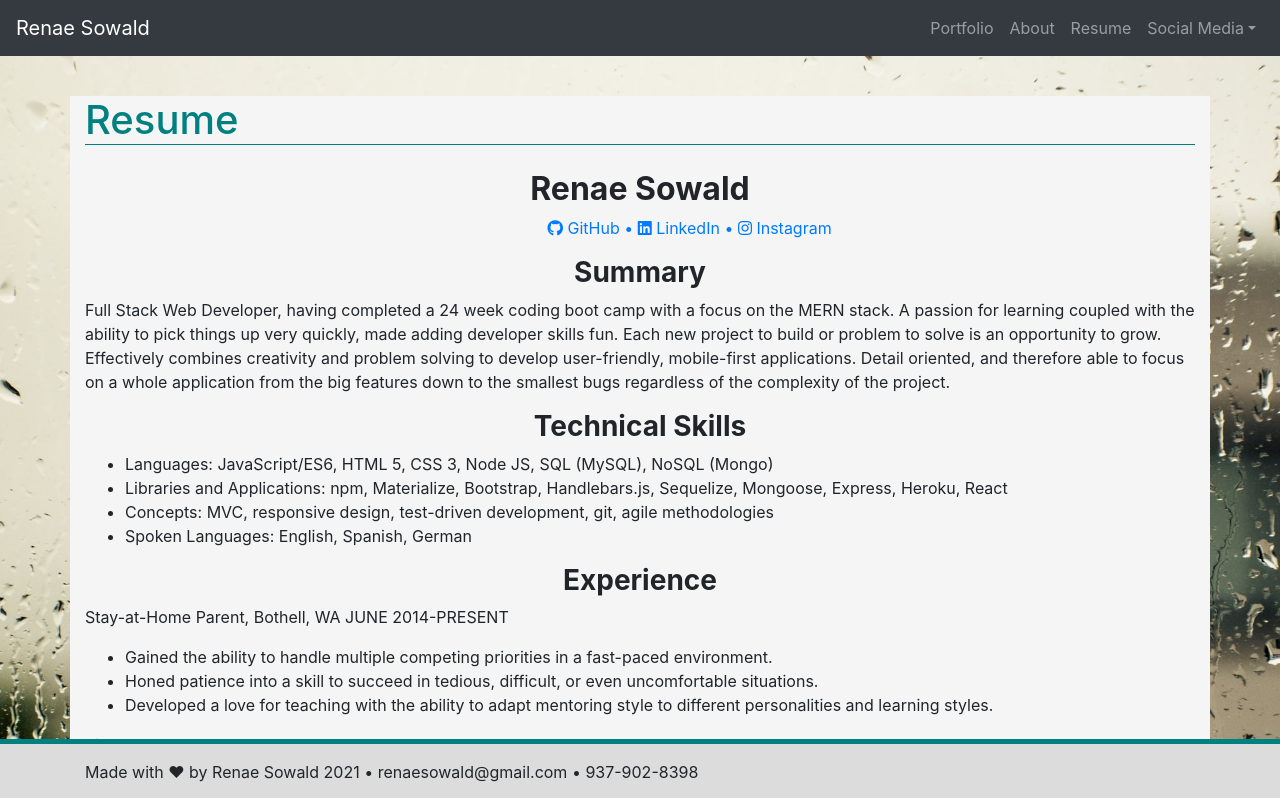
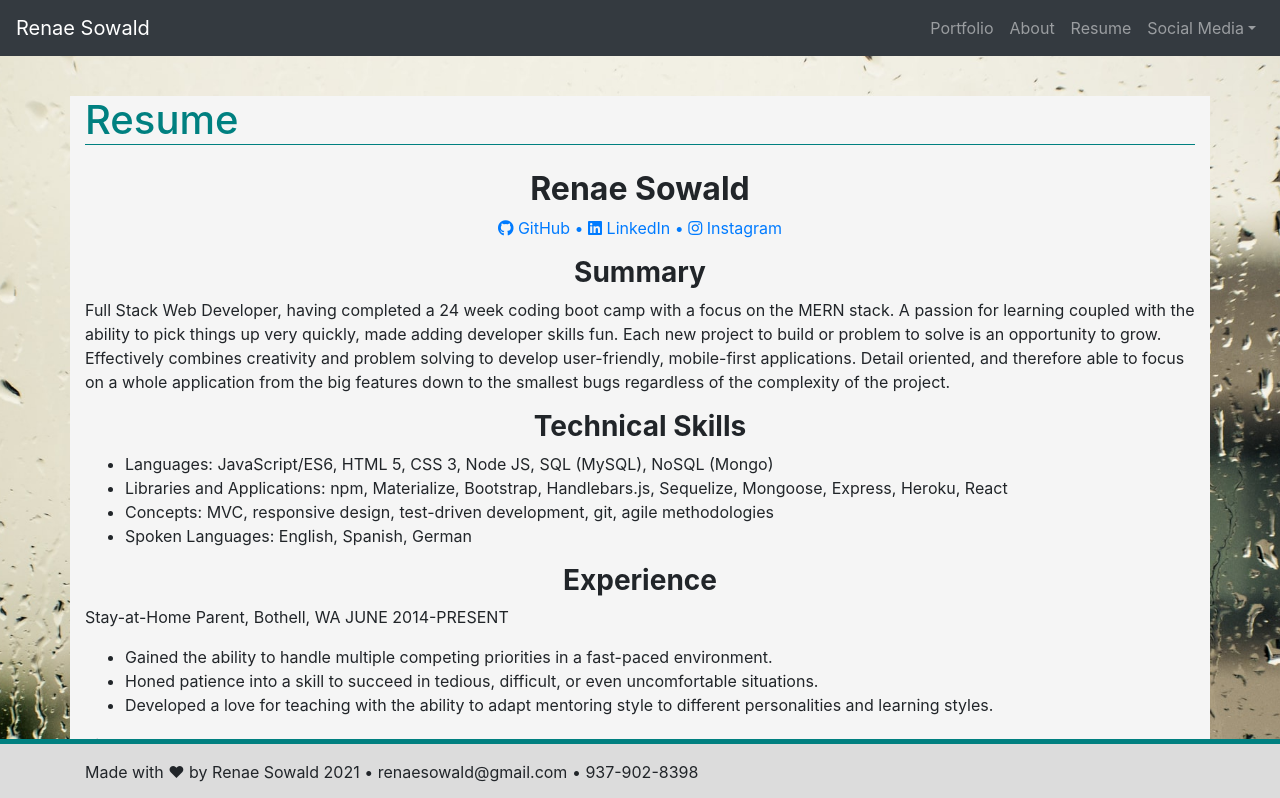
Before and after one commit to rsowald/react_portfolio, a React (Create React App) app in the folder client/: page /resume in a window 1280 px wide. Shown: the top 798 px of the page. Built offline with nearby package versions, Linux system fonts and the light colour scheme.

Commit message:
update resume styling

```diff
--- a/client/src/pages/Resume.js
+++ b/client/src/pages/Resume.js
@@ -9,7 +9,7 @@ function Resume() {
                     <h1 style={{ color: "teal", borderBottom: "solid teal 1px", marginBottom: "25px" }}>Resume</h1>
 
                     <h2 style={{ textAlign: "center", fontWeight: "bold" }}>Renae Sowald</h2>
-                    <div className="d-inline offset-sm-5">
+                    <div className="text-center">
                         <a className="d-inline" href="https://github.com/rsowald" target={"_blank"} rel={"noopener noreferrer"}><i
                             className="fab fa-github"></i> GitHub • </a>
                         <a className="d-inline" href="https://www.linkedin.com/in/renae-sowald" target={"_blank"}
@@ -17,7 +17,6 @@ function Resume() {
                         <a className="d-inline" href="https://www.instagram.com/renaesowald/" target={"_blank"}
                             rel={"noopener noreferrer"}><i className="fab fa-instagram"></i> Instagram</a>
                     </div>
-                    <br />
                     <h3 className="mt-3" style={{ textAlign: "center", fontWeight: "bold" }}>Summary</h3>
                     <p>Full Stack Web Developer, having completed a 24 week coding boot camp with a focus on the MERN stack.
                         A passion for learning coupled with the ability to pick things up very quickly, made adding developer skills
```
